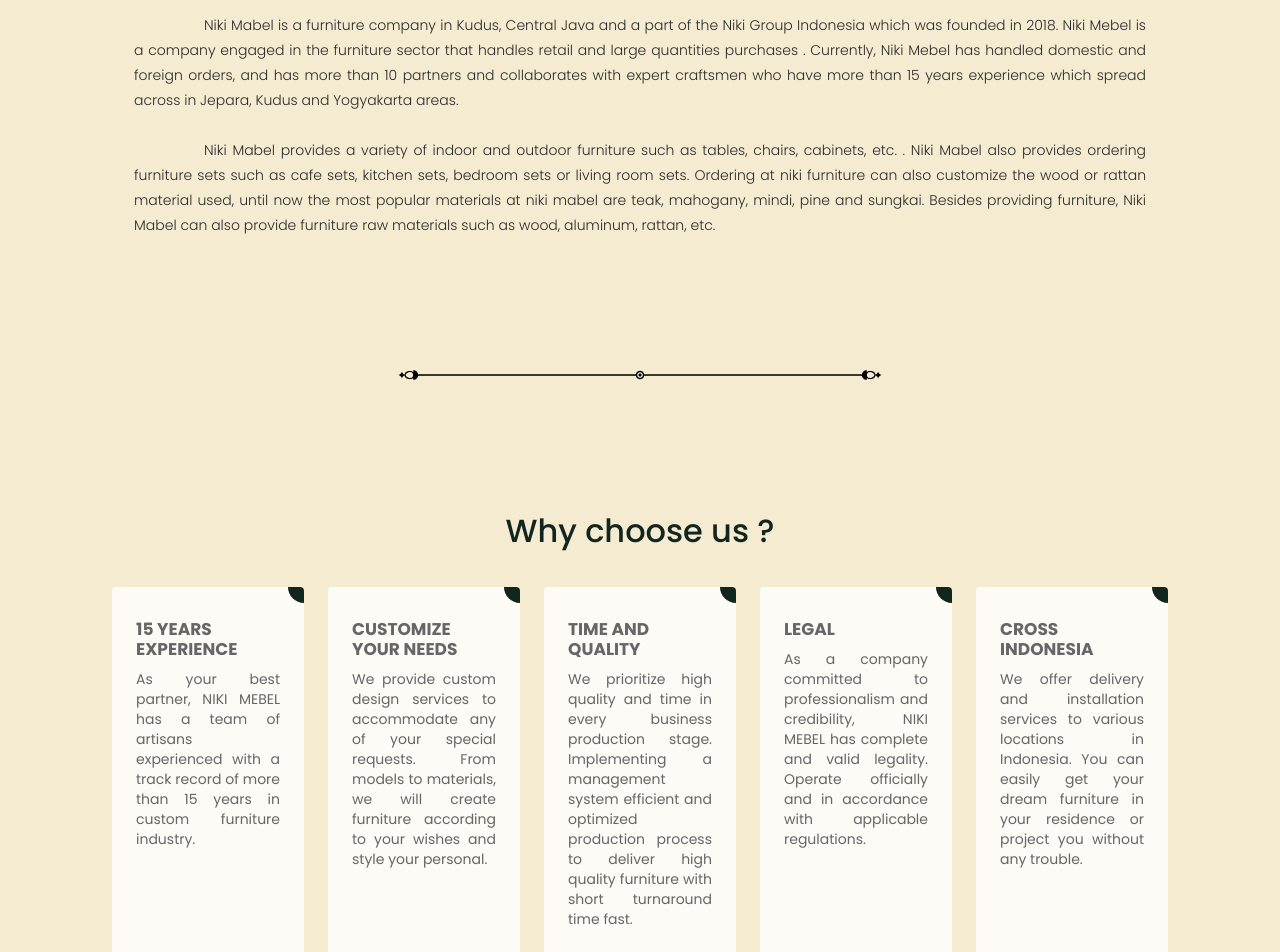
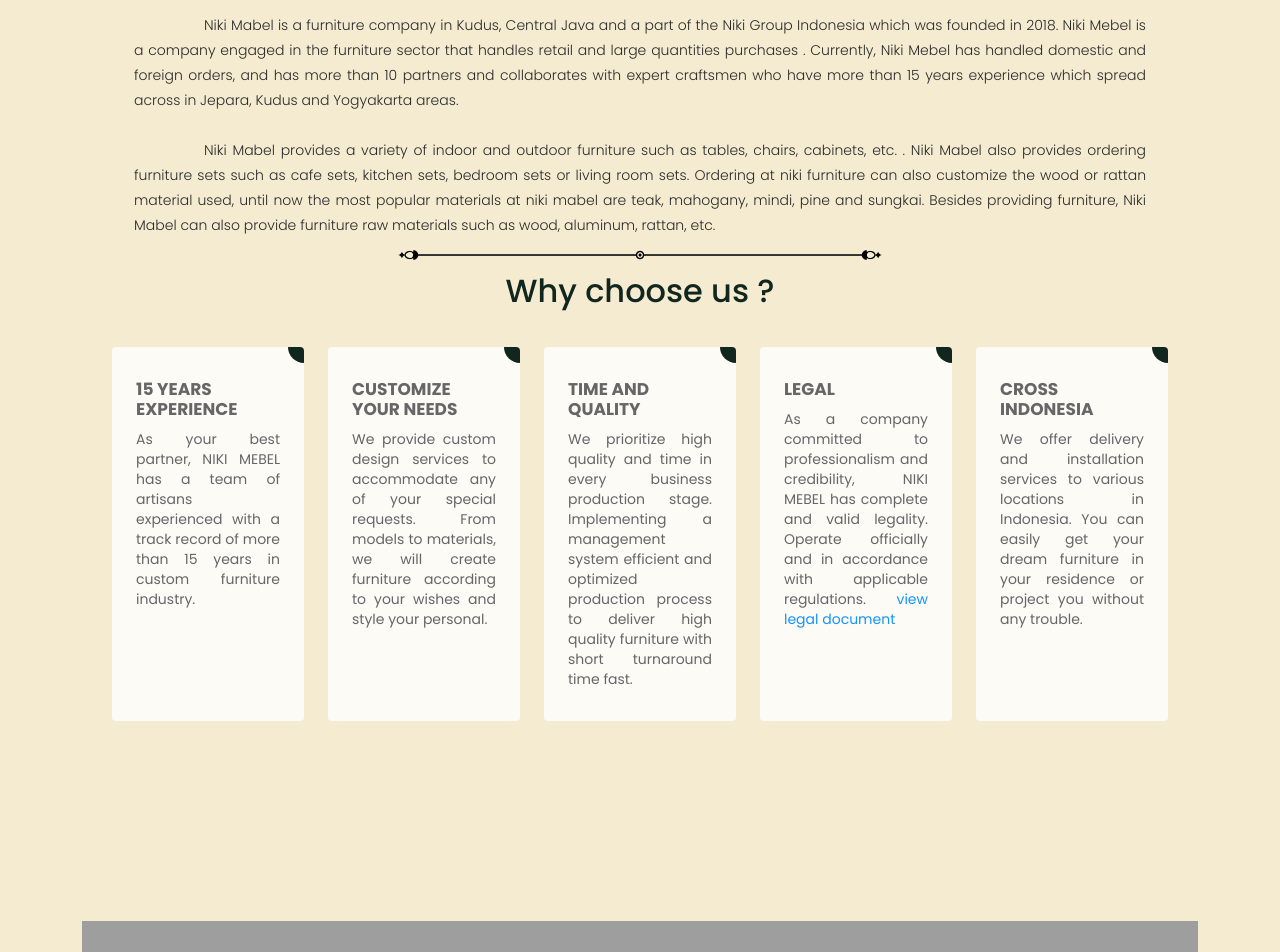
Before and after one commit to nikimebelofficial/nikimebelofficial, a PHP site: page / in a window 1280 px wide. Shown: the part 2165-3117 px from the top of the page. Run offline with PHP 8.4, Linux system fonts and the light colour scheme; some libraries are stand-ins or nearby versions; grey boxes are pictures that could not be loaded.

Commit message:
decrese margin

```diff
--- a/assets/css/templatemo-edu-meeting.css
+++ b/assets/css/templatemo-edu-meeting.css
@@ -1067,6 +1067,8 @@ section.who-we-are {
 
 .split-line {
   width: 40vw;
+  margin-top: -15vh;
+  margin-bottom: -15vh;
 }
 
 
@@ -1151,6 +1153,10 @@ section.who-we-are {
   color: #f4ebd0;
 }
 
+.legal-document{
+  color: rgb(18, 149, 255);
+  cursor: pointer;
+}
 
 
 /* GALLERY */
--- a/index.html
+++ b/index.html
@@ -265,7 +265,7 @@ https://templatemo.com/tm-569-edu-meeting
                       <p class="heading">LEGAL</p>
                       <p class="small">As a company committed to professionalism and
                       credibility, NIKI MEBEL has complete and valid legality.
-                      Operate officially and in accordance with applicable regulations.</p>
+                      Operate officially and in accordance with applicable regulations. <span onclick="showLegalFiles()" class="legal-document">view legal document</span></p>
 
                     </a>
 
@@ -740,6 +740,10 @@ https://templatemo.com/tm-569-edu-meeting
           prevScrollpos = currentScrollPos;
         }
 
+        function showLegalFiles(){
+          alert("jhaha");
+        }
+
 
     </script>
 </body>
```
